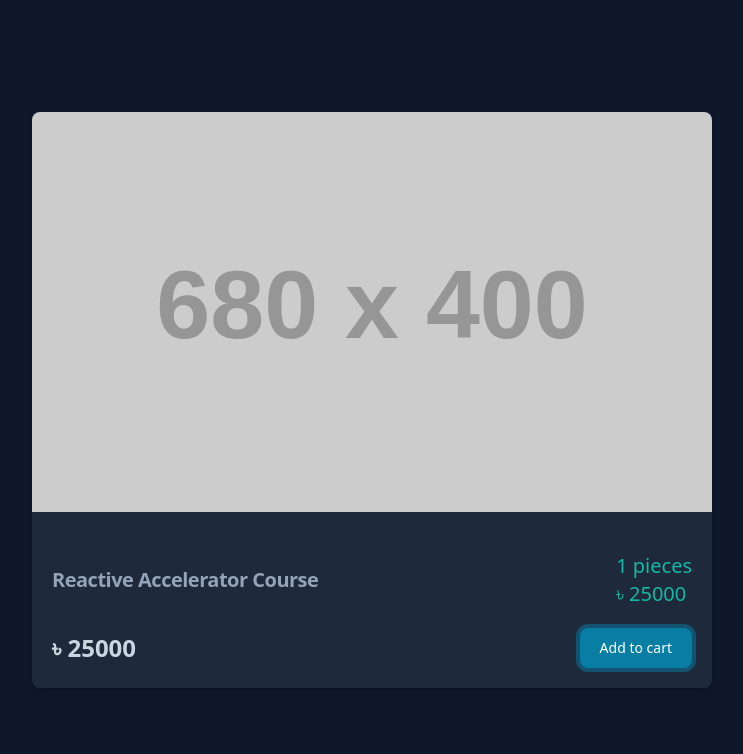
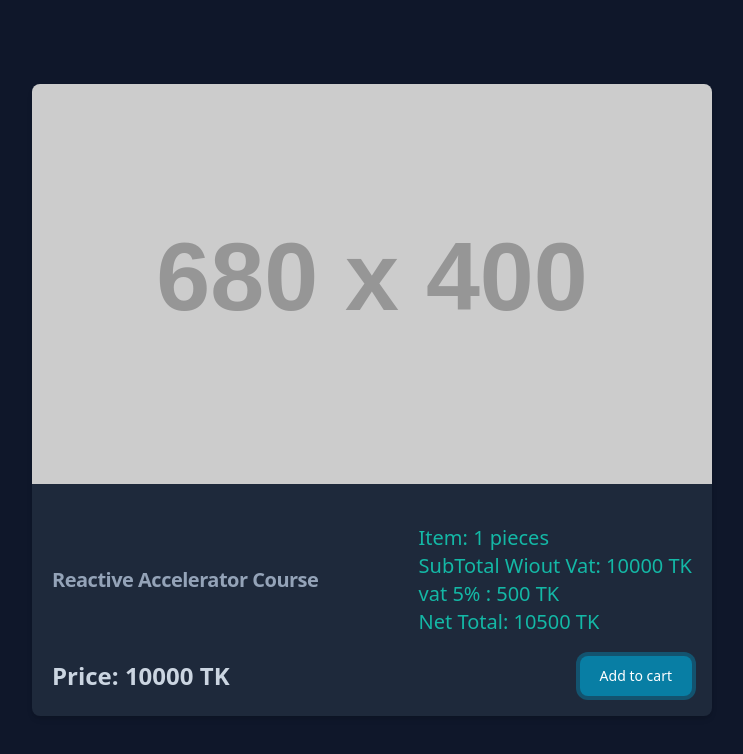
Before and after one commit to ILhankhondaker/example-vanilaJs--vs-ReactJs, a plain HTML site: page vanila-js/index.html in a window 1280 px wide. Both pictures are taken after a click on the link "Add to cart". Shown: the whole page, without its empty margins (268-1011 px from the left). Drawn offline with nearby package versions, Linux system fonts and the light colour scheme; placeholder pictures from the web are drawn by us.

Commit message:
vanilla js apply done

```diff
--- a/vanila-js/index.html
+++ b/vanila-js/index.html
@@ -31,7 +31,12 @@
                     <!-- total price product -->
                     <span id="productItem" class="text-xl font-medium text-teal-500"> </span><br>
                     <!-- total amount  -->
-                    <span id="totalPrice" class="text-xl font-medium text-teal-500"> ৳ </span>
+                    <span id="totalPrice" class="text-xl font-medium text-teal-500"> ৳ </span><br>
+                    <!-- vat  -->
+                    <span id="vat" class="text-xl font-medium text-teal-500"> ৳ </span><br>
+
+                    <!-- total price with vat  -->
+                    <span id="totalPriceWithVat" class="text-xl font-medium text-teal-500"> ৳ </span>
                 </div>
             </div>
             <div class="flex items-center justify-between mt-5">
--- a/vanila-js/index.js
+++ b/vanila-js/index.js
@@ -3,29 +3,37 @@ const price = document.getElementById("price")
 const totalPrice = document.getElementById("totalPrice")
 const addButton = document.getElementById("addButton")
 const productItem = document.getElementById("productItem")
-
+const vat = document.getElementById("vat")
+const totalPriceWithVat = document.getElementById("totalPriceWithVat")
 
 // data
-const productPrice = 25000;
+const productPrice = 10000;
 let totalProduct = 0;
 let totalAmount = 0;
 
 
 // set product price , total price & total item
-price.innerText = `৳ ${productPrice}`;
-totalPrice.innerText = `Total: ৳ 00 `;
-productItem.innerText = `${totalProduct} pieces`;
-
+price.innerText = `Price: ${productPrice} TK`;
+totalPrice.innerText = `Item Price: TK 00 `;
+productItem.innerText = ` ${totalProduct} pieces`;
+vat.innerText = `vat: 00 TK`
+totalPriceWithVat.innerText = `: 00 TK`
 
 addButton.addEventListener("click", () => {
 
     // count product item
     totalProduct++
-    productItem.innerText = `${totalProduct} pieces`
+    productItem.innerText = `Item: ${totalProduct} pieces`
 
     // update total product price
     totalAmount += productPrice
-    totalPrice.innerText = `৳ ${totalAmount}`
+    totalPrice.innerText = `SubTotal Wiout Vat: ${totalAmount} TK`
 
+    // vat calculate
+    const vatAmount = (totalAmount * 5) / 100;
+    console.log(vat)
+    vat.innerText = `vat 5% : ${vatAmount} TK`
 
+    // total Price With Vat
+    totalPriceWithVat.innerText = `Net Total: ${totalAmount + vatAmount} TK`
 });
```
